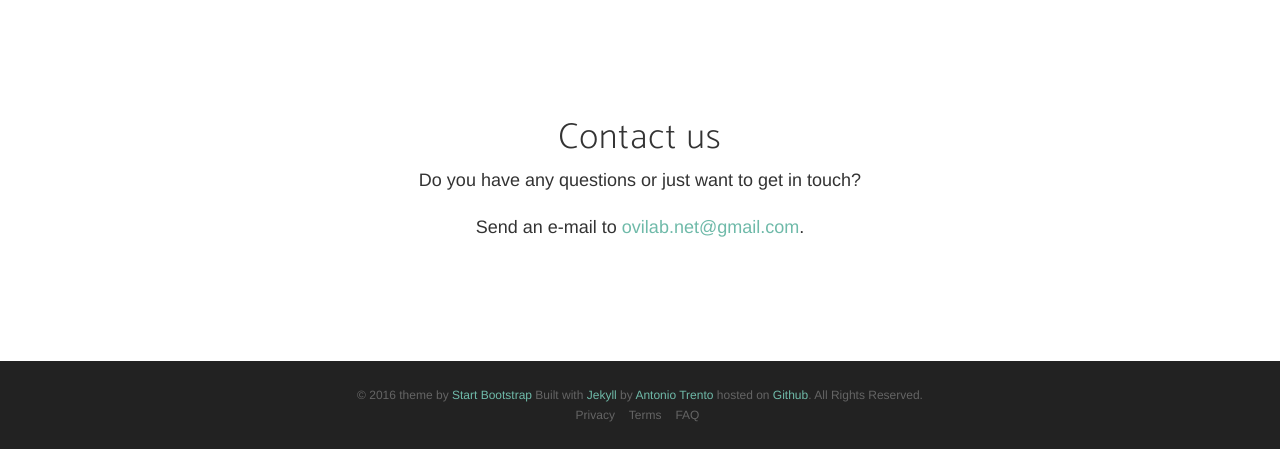
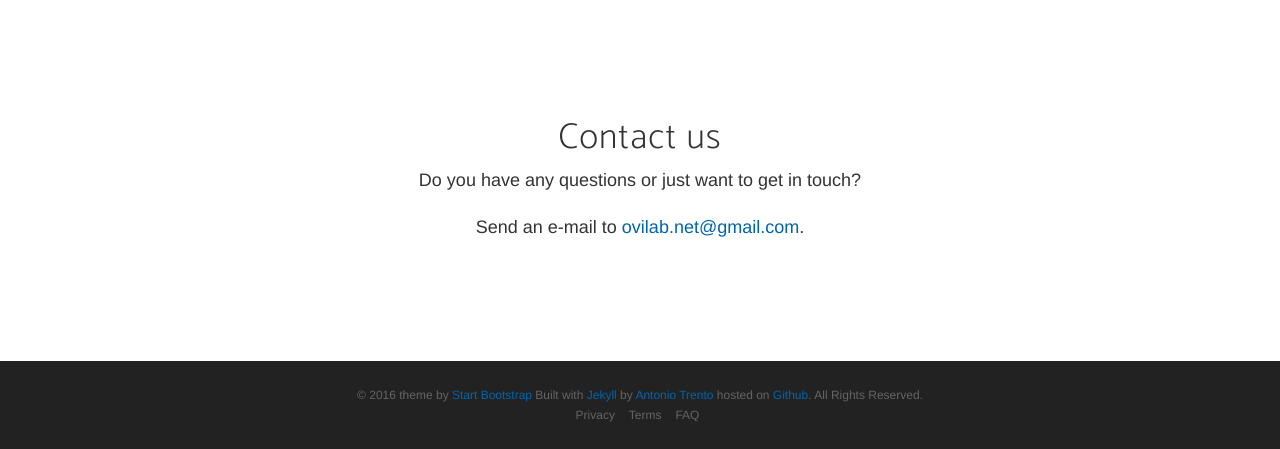
Before and after one commit to ovilab/ovilab.github.io, a Jekyll site: the page built from index.html, in a window 1280 px wide and 1400 px high, scrolled down 727 px. Shown: the part 951-1400 px from the top of the window. Built offline with Jekyll 4.4.1, drawn with Linux system fonts in a browser that asks for light colours; nearby versions of some CDN libraries; some web fonts are replaced; the list of posts is cut into pages by our own code.

Commit message:
Make link color more legible

```diff
--- a/_sass/_base.scss
+++ b/_sass/_base.scss
@@ -75,9 +75,9 @@ a {
   -webkit-transition: all 0.35s;
   -moz-transition: all 0.35s;
   transition: all 0.35s;
-  color: $theme-primary;
+  color: #0064AC;
   &:hover, &:focus {
-    color: #fcbd20;
+    color: $theme-primary;
   }
 }
 
```
